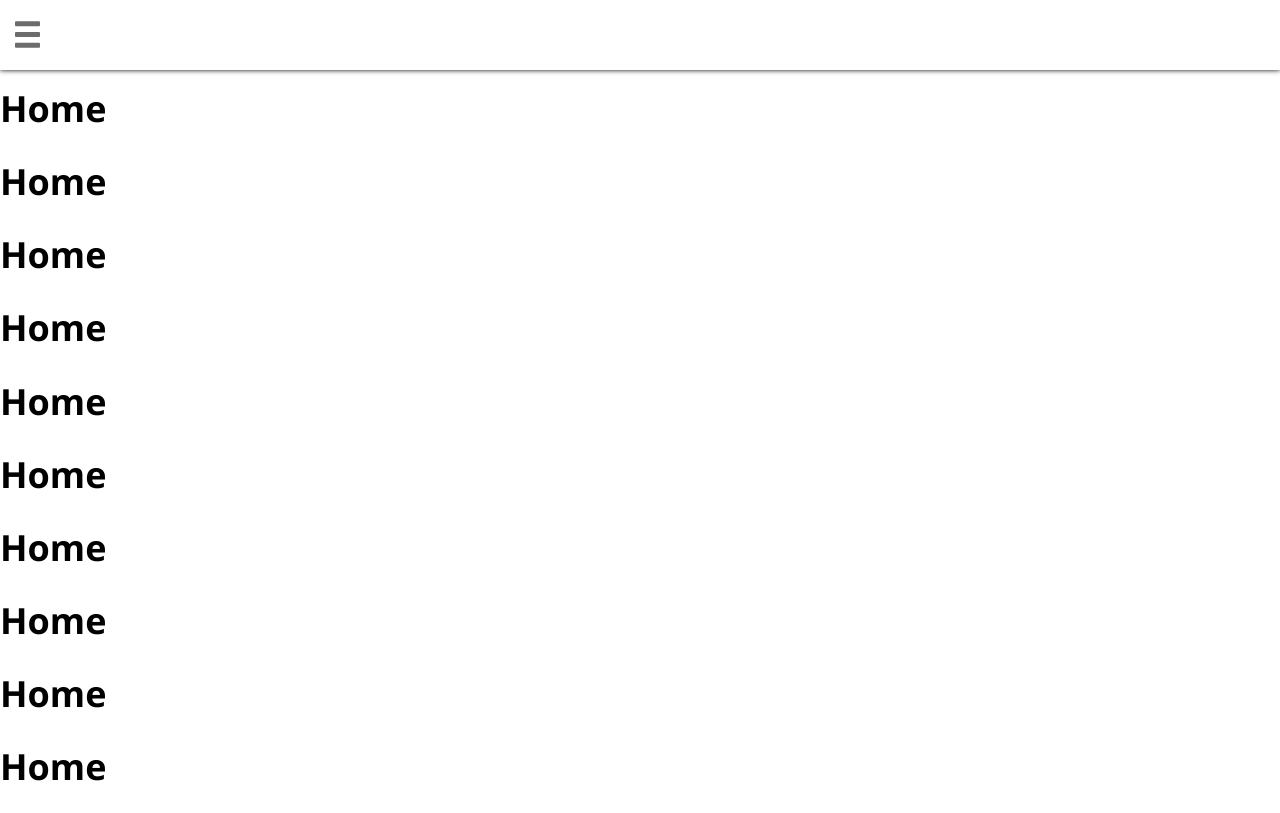
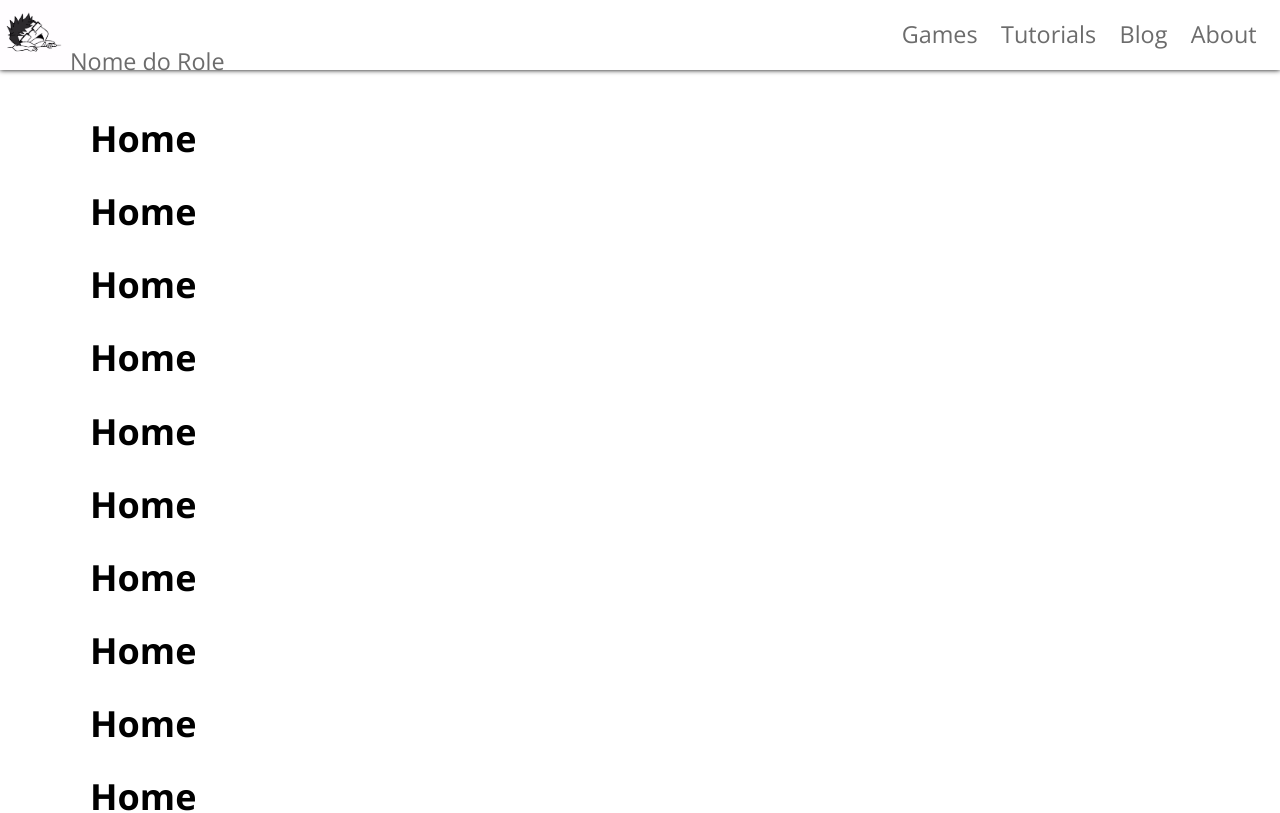
Before and after one commit to Hysumi/react-blog, a React (Create React App) app: page / in a window 1280 px wide. Shown: the top 813 px of the page. Built offline with nearby package versions, Linux system fonts and the light colour scheme.

Commit message:
Refatorar mobile navigation, colocar opções na navbar e correções nos tamanhos de media

```diff
--- /dev/null
+++ b/src/components/MobileNavigationBar/MobileNavigationBar.js
@@ -0,0 +1,30 @@
+import React, { Component } from "react";
+import { MobileNavContainer, MobileList, MobileItemList, MobileBarLink } from "./MobileNavigationBar.style";
+
+export class MobileNavigationBar extends Component {
+    render () {
+        return (
+            <MobileNavContainer toggleOn={this.props.toggleOn}>
+                <MobileList>
+                    <MobileItemList>
+                        <MobileBarLink to="/">Home</MobileBarLink>
+                    </MobileItemList>
+                    <MobileItemList>
+                        <MobileBarLink to="/">Games</MobileBarLink>
+                    </MobileItemList>
+                    <MobileItemList>
+                        <MobileBarLink to="/">Tutorials</MobileBarLink>
+                    </MobileItemList>
+                    <MobileItemList>
+                        <MobileBarLink to="/">Blog</MobileBarLink>
+                    </MobileItemList>
+                    <MobileItemList>
+                        <MobileBarLink to="/">About</MobileBarLink>
+                    </MobileItemList>
+                </MobileList>
+            </MobileNavContainer>
+        );
+    }
+}
+
+export default MobileNavigationBar;
--- /dev/null
+++ b/src/components/MobileNavigationBar/MobileNavigationBar.style.js
@@ -0,0 +1,60 @@
+import styled from "styled-components";
+import { Link } from "react-router-dom";
+import { TitleColor, ItemHover } from "../../theme/variables";
+
+export const MobileNavContainer = styled.div`
+    position: fixed;
+    top: 0;
+    left: -70%;
+    padding-top: 70px;
+    width: 70%;
+    height: 100%;
+    background-color: white;
+    overflow-y: scroll;
+    text-align: center;
+    color: ${TitleColor};
+    -webkit-transition: -webkit-transform 300ms ease;
+    transition: -webkit-transform 300ms ease;
+    transition: transform 300ms ease;
+    transition: transform 300ms ease, -webkit-transform 300ms ease;
+
+    transform: ${(props) => {
+        return props.toggleOn ?
+            "-webkit-transform: translateX(100%); transform: translateX(100%);" +
+            "-webkit-transform: translate3d(100%, 0, 0);transform: translate3d(100%, 0, 0);" +
+            "-webkit-box-shadow: 0px 0px 5px 0px; -moz-box-shadow: 0px 0px 5px 0px; box-shadow: 0px 0px 5px 0px;"
+            : "";
+    }};
+
+    @media (min-width: 768px) {
+        -webkit-transform: translateX(0);
+        transform: translateX(0);
+        -webkit-transform: translate3d(0, 0, 0);
+        transform: translate3d(0, 0, 0);
+    }
+`;
+
+export const MobileList = styled.div`
+
+    height: 100%;
+`;
+
+export const MobileItemList = styled.div`
+    border-bottom: 1px solid ${TitleColor};
+`;
+
+export const MobileBarLink = styled(Link)`
+    display: block;
+    padding: 20px;
+    font-size: 1.3em;
+    cursor: pointer;
+    position: relative;
+    text-decoration: none;
+    color: ${TitleColor};
+    -webkit-transition: background-color 300ms ease-in;
+    transition: background-color 300ms ease-in;
+
+    &:hover {
+        background-color:  ${ItemHover};
+    }
+`;
--- a/src/components/NavigationBar/NavigationBar.js
+++ b/src/components/NavigationBar/NavigationBar.js
@@ -1,9 +1,13 @@
 import React, { Component } from "react";
+
+// components
 import { ToggleButton } from "../ToggleButton/ToggleButton";
+import { MobileNavigationBar } from "../MobileNavigationBar/MobileNavigationBar";
 
-import { HeaderContainer, MobileBar, Header, NavList, NavItemList, TesteLink } from "./NavigationBar.style";
+import { Header, NavBar, NavigationContainer, NavItem, TitleContainer, NavTitle, NavImage, Logo } from "./NavigationBar.style";
+import { TitleColor, GamesColor, TutorialsColor, BlogColor, AboutColor } from "../../theme/variables";
 
-class NavigationBar extends Component {
+export class NavigationBar extends Component {
     constructor (props) {
         super(props);
 
@@ -22,27 +26,36 @@ class NavigationBar extends Component {
 
     render () {
         return (
-            <HeaderContainer>
-                <MobileBar>
+            <Header>
+                <NavBar>
+                    <TitleContainer>
+                        <NavImage to="/">
+                            <Logo src={require("../../assets/images/logo.jpg")}/>
+                        </NavImage>
+                        <NavTitle navigationcolor={TitleColor} to="/">
+                            Nome do Role
+                        </NavTitle>
+                    </TitleContainer>
+
                     <ToggleButton toggleClick={this.toggleClick} isClicked={this.state.toggleOn}/>
-                </MobileBar>
-                <Header toggleOn={this.state.toggleOn}>
-                    <NavList>
-                        <NavItemList>
-                            <TesteLink to="/">Link 1</TesteLink>
-                        </NavItemList>
-                        <NavItemList>
-                            <TesteLink to="/">Link 2</TesteLink>
-                        </NavItemList>
-                        <NavItemList>
-                            <TesteLink to="/">Link 3</TesteLink>
-                        </NavItemList>
-                        <NavItemList>
-                            <TesteLink to="/">Link 4</TesteLink>
-                        </NavItemList>
-                    </NavList>
-                </Header>
-            </HeaderContainer>
+
+                    <NavigationContainer>
+                        <NavItem navigationcolor={TitleColor} maincolor={GamesColor} to="/blog">
+                            Games
+                        </NavItem>
+                        <NavItem navigationcolor={TitleColor} maincolor={TutorialsColor} to="/blog">
+                            Tutorials
+                        </NavItem>
+                        <NavItem navigationcolor={TitleColor} maincolor={BlogColor} to="/blog">
+                            Blog
+                        </NavItem>
+                        <NavItem navigationcolor={TitleColor} maincolor={AboutColor} to="/blog">
+                            About
+                        </NavItem>
+                    </NavigationContainer>
+                </NavBar>
+                <MobileNavigationBar toggleOn={this.state.toggleOn}/>
+            </Header>
         );
     }
 }
--- a/src/components/NavigationBar/NavigationBar.style.js
+++ b/src/components/NavigationBar/NavigationBar.style.js
@@ -1,11 +1,12 @@
 import styled from "styled-components";
 import { Link } from "react-router-dom";
-import { TitleColor, ItemHover } from "../../theme/variables";
+import { TitleColor } from "../../theme/variables";
 
-export const HeaderContainer = styled.div`
+export const Header = styled.div`
+
 `;
 
-export const MobileBar = styled.div`
+export const NavBar = styled.div`
     z-index: 10;
     position: fixed;
     top: 0;
@@ -17,46 +18,12 @@ export const MobileBar = styled.div`
     box-shadow: 0px 0px 5px black;
 `;
 
-export const Header = styled.div`
-    position: fixed;
-    top: 0;
-    left: -70%;
-    padding-top: 60px;
-    width: 70%;
-    height: 100%;
-    background-color: white;
-    overflow-y: scroll;
-    text-align: center;
-    color: ${TitleColor};
-    -webkit-transition: -webkit-transform 300ms ease;
-    transition: -webkit-transform 300ms ease;
-    transition: transform 300ms ease;
-    transition: transform 300ms ease, -webkit-transform 300ms ease;
-
-    transform: ${(props) => {
-        return props.toggleOn ?
-            "-webkit-transform: translateX(100%); transform: translateX(100%);" +
-            "-webkit-transform: translate3d(100%, 0, 0);transform: translate3d(100%, 0, 0);" : "";
-    }};
-`;
-
-export const NavList = styled.ul`
-    height: 100%;
-    margin-top: 15px;
-`;
-
-export const NavItemList = styled.li`
-    border-bottom: 1px solid ${TitleColor};
-`;
-
-export const TesteLink = styled(Link)`
-    display: block;
-    padding: 20px;
-    -webkit-transition: background-color 300ms ease-in;
-    transition: background-color 300ms ease-in;
-
-    &:hover {
-        background-color:  ${ItemHover};
+export const NavigationContainer = styled.div`
+    right: 0;
+    top: 25%;
+    position: absolute;
+    @media (max-width: 767px) {
+        display: none;
     }
 `;
 
@@ -87,3 +54,27 @@ export const NavItem = styled(Link)`
         transform: scaleX(1);
     }
 `;
+
+export const TitleContainer = styled.div`
+    position: absolute;
+    @media (max-width: 767px) {
+        padding-left: 70px;
+    }
+`;
+
+export const Logo = styled.img`
+    width: 70px;
+    height: 70px;
+`;
+
+export const NavImage = styled(Link)`
+`;
+
+export const NavTitle = styled(Link)`
+    margin-right: 1em;
+    font-size: 1.3em;
+    cursor: pointer;
+    position: relative;
+    text-decoration: none;
+    color: ${(props) => props.navigationcolor};
+`;
--- a/src/components/ToggleButton/ToggleButton.style.js
+++ b/src/components/ToggleButton/ToggleButton.style.js
@@ -2,9 +2,11 @@ import styled from "styled-components";
 import { TitleColor } from "../../theme/variables";
 
 export const ToggleContainer = styled.div`
-    top: 0;
-    left: 0;
     padding: 15px;
+    @media (min-width: 768px) {
+        display: none;
+    }
+
 `;
 
 export const ToggleTrigger = styled.div`
--- a/src/containers/Home/Home.js
+++ b/src/containers/Home/Home.js
@@ -1,8 +1,11 @@
 import React, { Component } from "react";
 import { Page } from "./Home.style";
+import { Container } from "../../theme/grid";
+
 export default class Home extends Component {
     render () {
         return (
+            <Container>
                 <Page>
                     <h1> Home </h1>
                     <h1> Home </h1>
@@ -54,6 +57,7 @@ export default class Home extends Component {
                     <h1> Home </h1>
                     <h1> Home </h1>
                 </Page>
+            </Container>
         );
     }
 }
--- a/src/containers/Home/Home.style.js
+++ b/src/containers/Home/Home.style.js
@@ -1,7 +1,6 @@
 import styled from "styled-components";
-import { Flex } from "../../theme/grid";
 
-export const Page = styled(Flex)`
+export const Page = styled.div`
     padding-top: 60px;
     display: inline-block;
 `;
--- a/src/theme/grid.js
+++ b/src/theme/grid.js
@@ -11,43 +11,46 @@ export const Container = styled(Div)`
     padding-left: 120px;
     padding-right: 120px;
     padding-top: 30px;
-    ${media.mobileS`
-        padding-left: 10px;
-        padding-right: 10px;
-        padding-top: 5px;
+
+    ${media.desktop`
+        padding-left: 100px;
+        padding-right: 100px;
+        padding-top: 30px;
+    `}
+
+    ${media.laptopL`
+        padding-left: 90px;
+        padding-right: 90px;
+        padding-top: 30px;
+    `}
+
+    ${media.laptop`
+        padding-left: 80px;
+        padding-right: 80px;
+        padding-top: 30px;
+    `}
+    ${media.tablet`
+        padding-left: 70px;
+        padding-right: 70px;
+        padding-top: 15px;
+    `}
+
+    ${media.mobileL`
+        padding-left: 30px;
+        padding-right: 30px;
+        padding-top: 10px;
     `}
     ${media.mobileM`
         padding-left: 20px;
         padding-right: 20px;
         padding-top: 10px;
     `}
-    ${media.mobileL`
-        padding-left: 30px;
-        padding-right: 30px;
-        padding-top: 10px;
-    `}
-    ${media.tablet`
-        padding-left: 70px;
-        padding-right: 70px;
-        padding-top: 15px;
-    `}
-    ${media.laptop`
-        padding-left: 80px;
-        padding-right: 80px;
-        padding-top: 30px;
-    `}
-    ${media.laptopL`
-        padding-left: 90px;
-        padding-right: 90px;
-        padding-top: 30px;
-    `}
-    ${media.desktop`
-        padding-left: 100px;
-        padding-right: 100px;
-        padding-top: 30px;
+    ${media.mobileS`
+        padding-left: 10px;
+        padding-right: 10px;
+        padding-top: 5px;
     `}
 `;
-
 
 export const Relative = styled(Div)`
     position: relative;
--- a/src/theme/media.js
+++ b/src/theme/media.js
@@ -1,16 +1,16 @@
 import { css } from "styled-components";
 
 const sizes = {
-    mobileS: "320px",
-    mobileM: "375px",
-    mobileL: "425px",
-    tablet: "768px",
-    laptop: "1024px",
-    laptopL: "1440px",
-    desktop: "2560px"
+    mobileS: 320,
+    mobileM: 375,
+    mobileL: 425,
+    tablet: 768,
+    laptop: 1024,
+    laptopL: 1440,
+    desktop: 2560
 };
 
-const media = Object.keys(sizes).reduce((finalMedia, size) => {
+export const media = Object.keys(sizes).reduce((finalMedia, size) => {
     return {
         ...finalMedia,
         [size]: function (...args) {
@@ -23,4 +23,5 @@ const media = Object.keys(sizes).reduce((finalMedia, size) => {
     };
 }, {});
 
+
 export default media;
```
Lines whose indentation alone changed are shown as unchanged.
